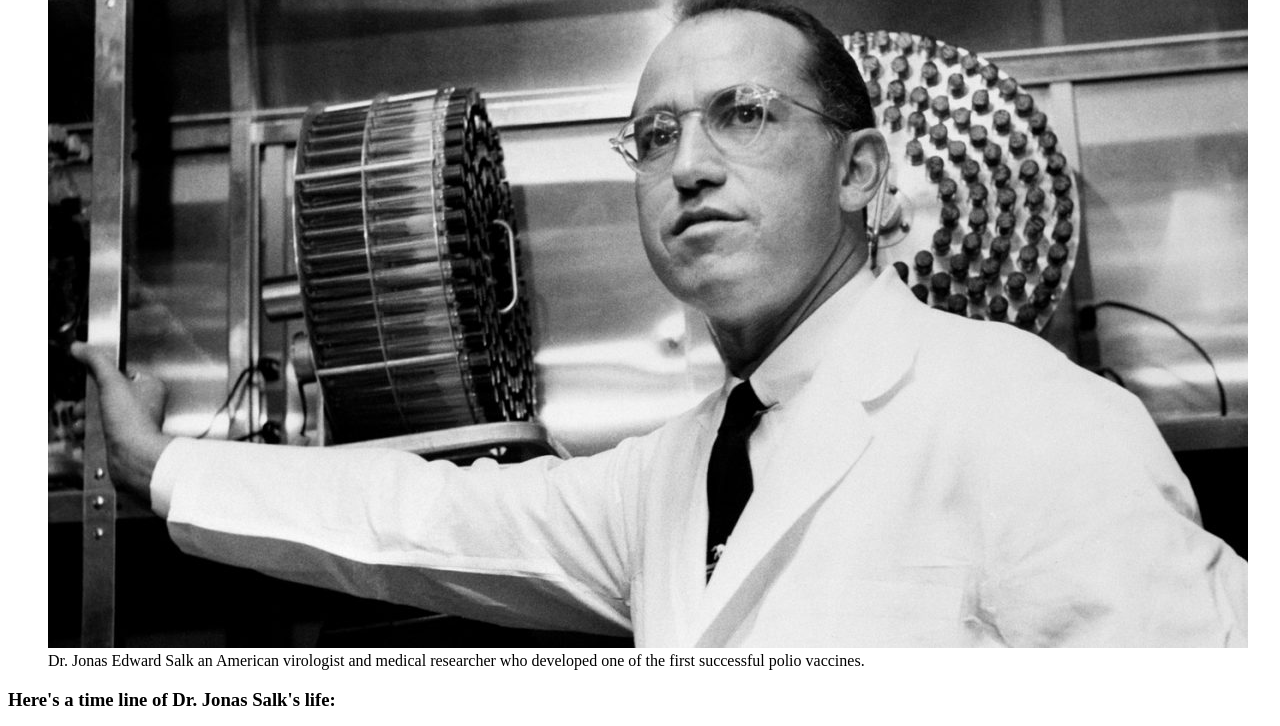
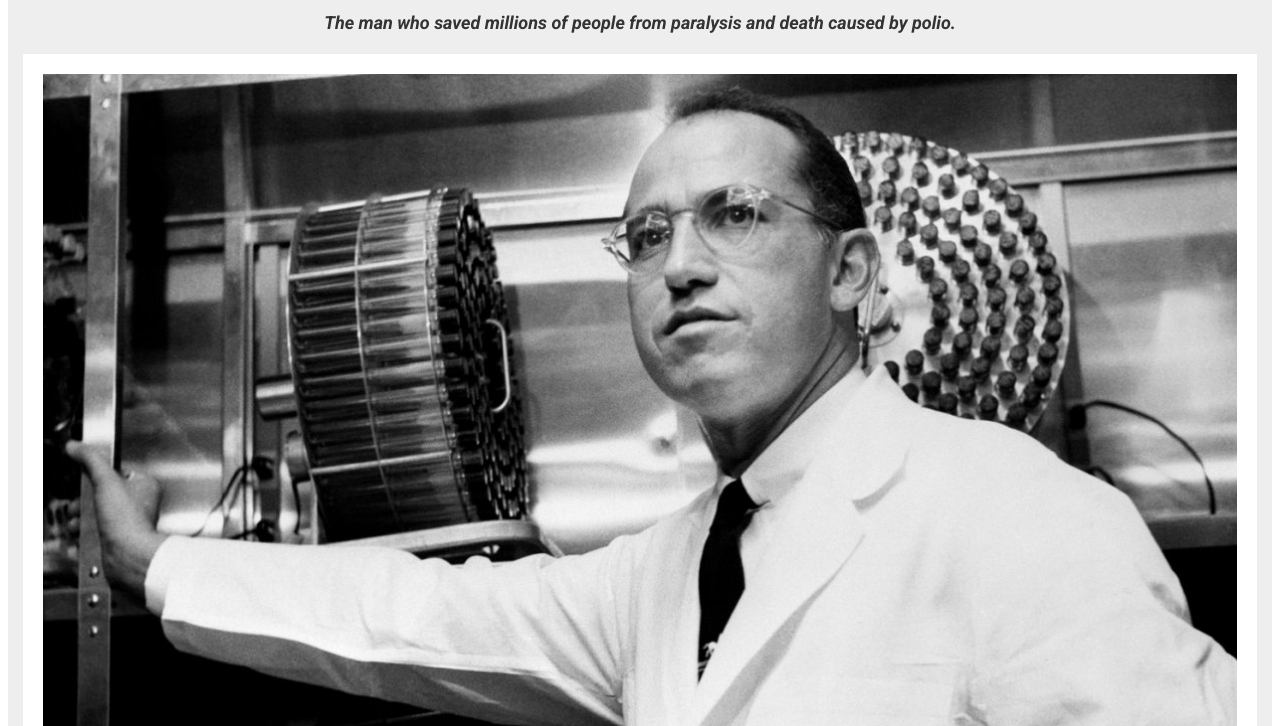
Before and after one commit to naqeebsalati/Tribute-page, a plain HTML site: page index.html in a window 1280 px wide. Shown: the part 141-867 px from the top of the page. Drawn offline with Linux system fonts and the light colour scheme; files whose address does not match are found by name.

Commit message:
Update index.html

```diff
--- a/index.html
+++ b/index.html
@@ -6,7 +6,7 @@
   <link rel="preconnect" href="https://fonts.googleapis.com">
   <link rel="preconnect" href="https://fonts.gstatic.com" crossorigin>
   <link href="https://fonts.googleapis.com/css2?family=Roboto:ital,wght@0,100;0,300;0,400;0,500;0,700;0,900;1,100;1,300;1,400;1,500;1,700;1,900&display=swap" rel="stylesheet">
-  <link rel="stylesheet" href="/TRIBUTE PAGE/index.css">
+  <link rel="stylesheet" href="index.css">
   <title>Tribute Page</title>
 </head>
 <body>
```
